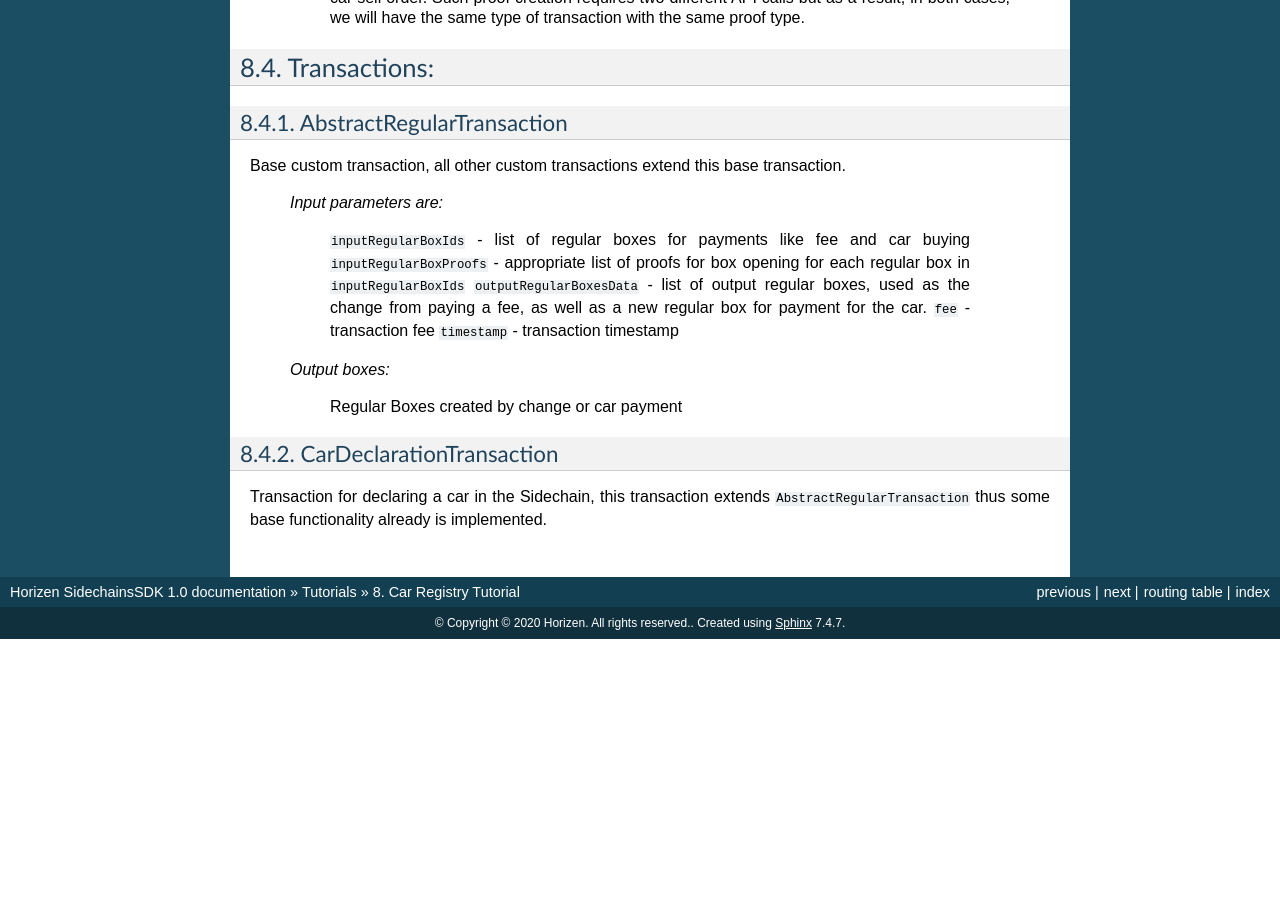
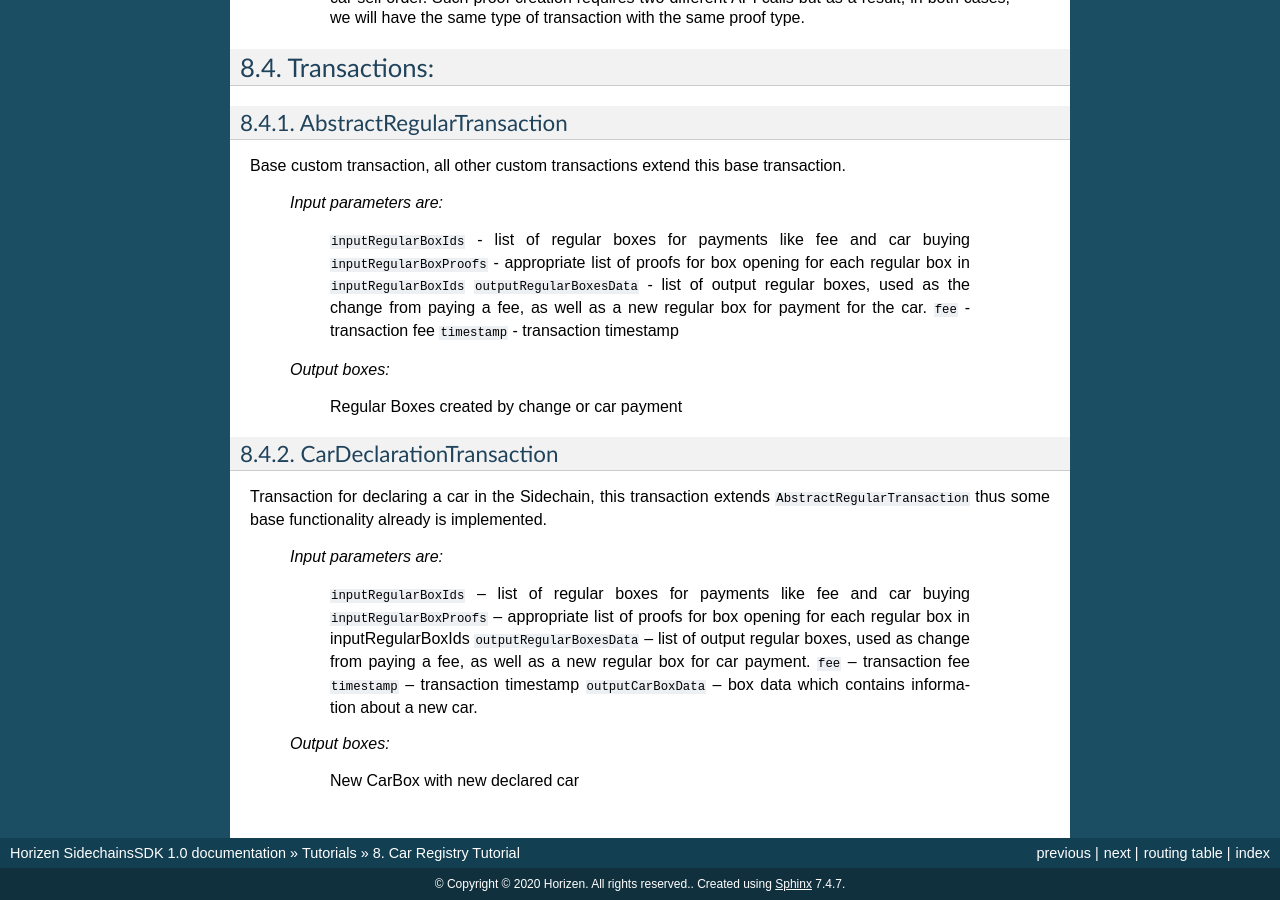
Before and after one commit to megaluck/documentation, a Sphinx documentation site: the page built from docs/introduction/08-Car-registry-tutorial.rst, in a window 1280 px wide and 900 px high, scrolled down 2257 px. Built offline with Sphinx 7.4.7, drawn with Linux system fonts in a browser that asks for light colours; before the commit the page ends 2896 px from its top, so only the background shows below that.

Commit message:
Update 08-Car-registry-tutorial.rst

```diff
--- a/docs/introduction/08-Car-registry-tutorial.rst
+++ b/docs/introduction/08-Car-registry-tutorial.rst
@@ -111,3 +111,16 @@ CarDeclarationTransaction
 *************************
 
 Transaction for declaring a car in the Sidechain, this transaction extends ``AbstractRegularTransaction`` thus some base functionality already is implemented.
+
+        *Input parameters are:*
+
+            ``inputRegularBoxIds`` -- list of regular boxes for payments like fee and car buying
+            ``inputRegularBoxProofs`` -- appropriate list of proofs for box opening for each regular box in inputRegularBoxIds
+            ``outputRegularBoxesData`` -- list of output regular boxes, used as change from paying a fee, as well as a new regular box for car payment.
+            ``fee`` -- transaction fee
+            ``timestamp`` -- transaction timestamp
+            ``outputCarBoxData`` -- box data which contains information about a new car.
+
+        *Output boxes:*
+
+            New CarBox with new declared car
```
